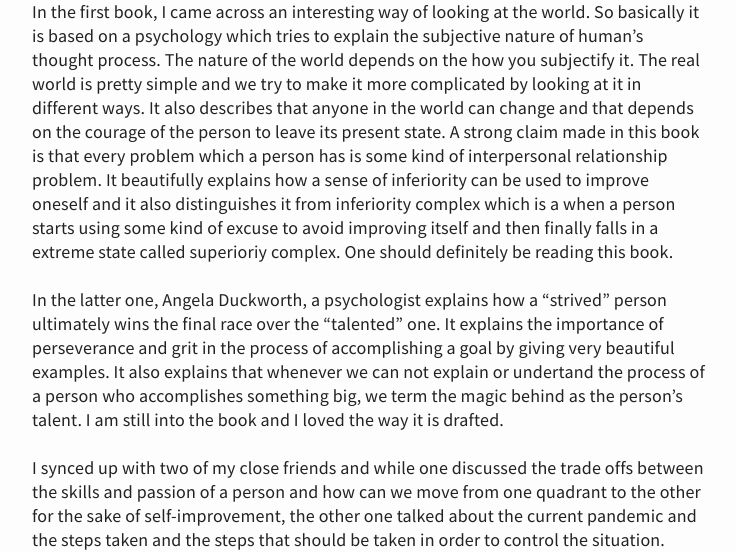
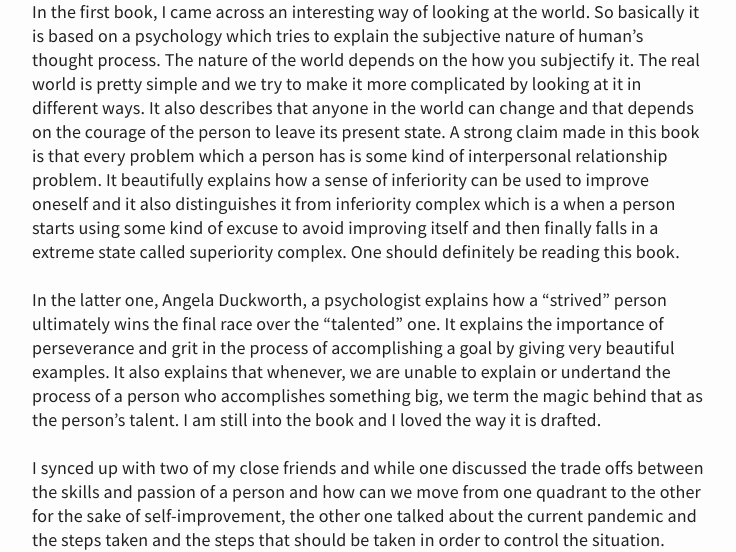
Before and after one commit to spraphul/blog, a Jekyll site: the page built from _posts/2020-03-29-quarantine.md, in a window 1280 px wide and 900 px high, scrolled down 1479 px, cut to the strip 260-812 px from the top of the window. Shown: the whole strip, without its empty margins (270-1006 px from the left). Built offline with Jekyll 4.4.1, drawn with Linux system fonts in a browser that asks for light colours; some of the changed text lies outside the part shown.

Commit message:
Update 2020-03-29-quarantine.md

```diff
--- a/_posts/2020-03-29-quarantine.md
+++ b/_posts/2020-03-29-quarantine.md
@@ -32,14 +32,14 @@ the world can change and that depends on the courage of the person to leave its
 claim made in this book is that every problem which a person has is some kind of interpersonal relationship
 problem. It beautifully explains how a sense of inferiority can be used to improve oneself and it also
 distinguishes it from inferiority complex which is a when a person starts using some kind of excuse to avoid
-improving itself and then finally falls in a extreme state called superioriy complex. One should definitely be
+improving itself and then finally falls in a extreme state called superiority complex. One should definitely be
 reading this book.
 
 
 In the latter one, Angela Duckworth, a psychologist explains how a "strived" person ultimately wins the
 final race over the "talented" one. It explains the importance of perseverance and grit in the process of
-accomplishing a goal by giving very beautiful examples. It also explains that whenever we can not explain
-or undertand the process of a person who accomplishes something big, we term the magic behind as the person's
+accomplishing a goal by giving very beautiful examples. It also explains that whenever, we are unable to explain
+or undertand the process of a person who accomplishes something big, we term the magic behind that as the person's
 talent. I am still into the book and I loved the way it is drafted.
 
 
```
Also changed, not shown: other parts of _posts/2020-03-29-quarantine.md (+1 -2 lines).
